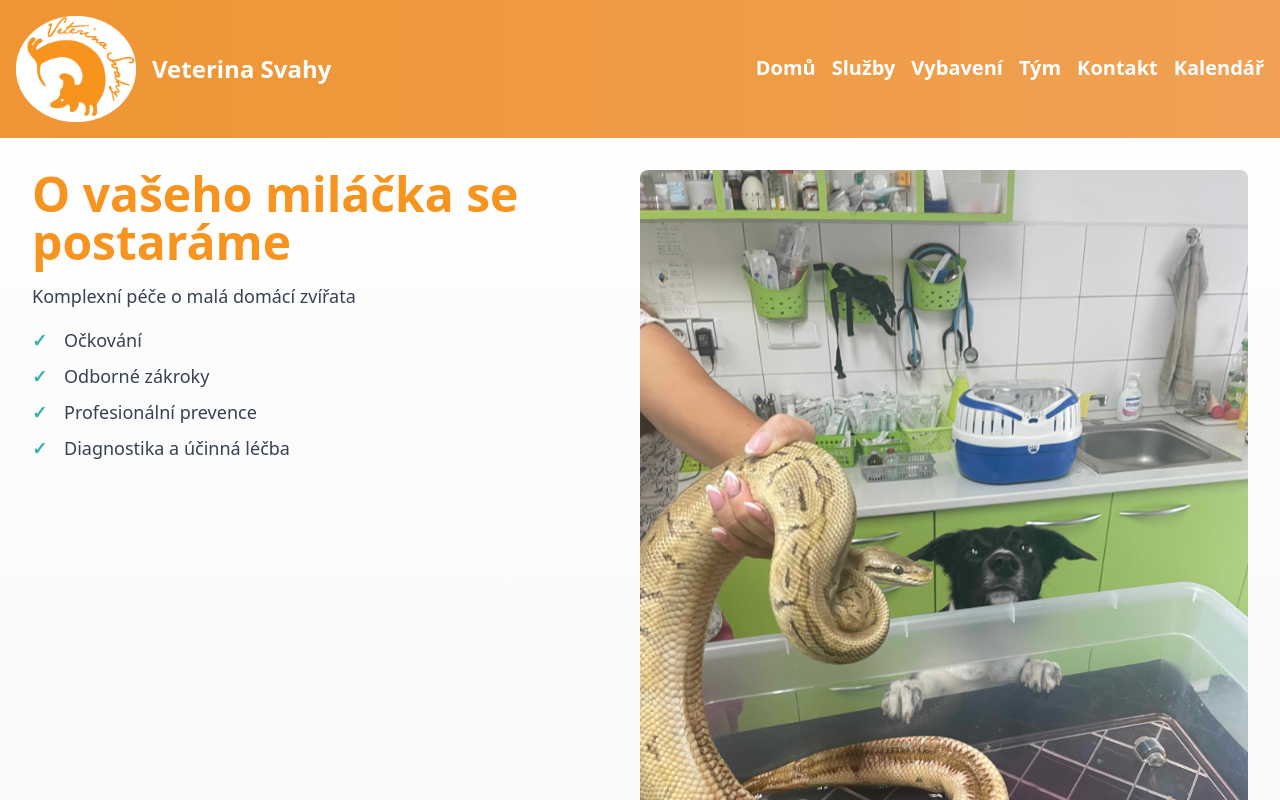
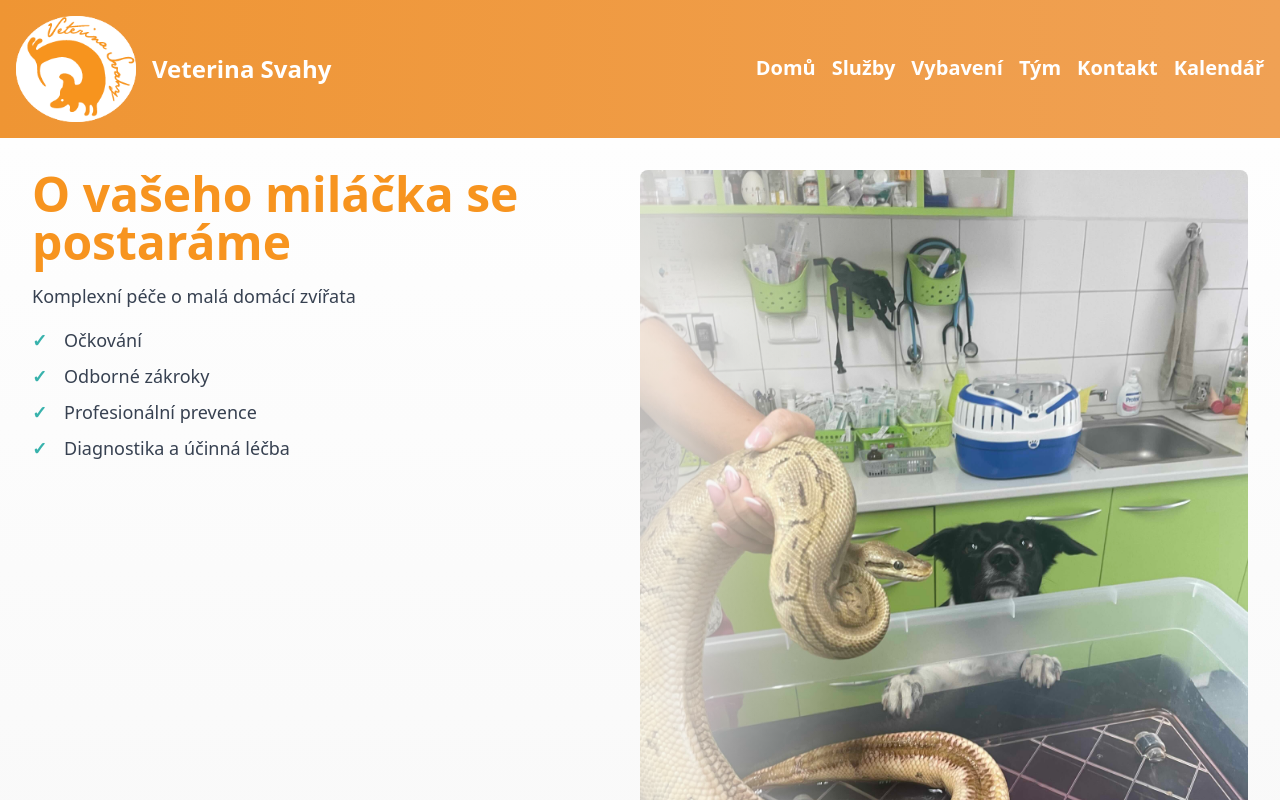
Before and after one commit to ajtyrunner/veterinarni-ordinace, a Next.js app: page / in a window 1280 px wide. Shown: the top 800 px of the page. Built offline with nearby package versions, Linux system fonts and the light colour scheme.

Commit message:
home image improvements

```diff
--- a/src/app/globals.css
+++ b/src/app/globals.css
@@ -80,10 +80,10 @@ a {
 
 .home-image {
   @apply rounded-lg w-full md:w-1/2;
-  background: linear-gradient(to left, rgba(245, 245, 245, 0.7) 30%, var(--background-color)), url('/images/dogs.jpg') center/cover no-repeat;
+  background: linear-gradient(to right, rgba(245, 245, 245, 0.7) 5%, transparent 40%), url('/images/dogs.jpg') center/cover no-repeat;
   display: flex;
   align-items: flex-start;
-  height: 50%; /* Nastavení poloviční výšky oproti původní velikosti */
+  height: 800px; /* Nastavení konkrétní výšky obrázku */
 }
 
 /* Styly pro nadpisy na domovské stránce */
--- a/src/app/page.tsx
+++ b/src/app/page.tsx
@@ -2,7 +2,6 @@ import React from 'react';
 import Header from '@/components/Header';
 import Footer from '@/components/Footer';
 import OpeningHours from '@/components/OpeningHours';
-import Image from 'next/image';
 
 export default function Home() {
   return (
@@ -22,14 +21,7 @@ export default function Home() {
               </ul>
             </div>
             <div className="home-image">
-              <Image
-                src="/images/dogs.jpg"
-                alt="Dogs"
-                layout="responsive"
-                width={640}
-                height={480}
-                className="rounded-lg"
-              />
+              {/* Nahradíme Image komponentu divem s pozadím */}
             </div>
           </div>
         </div>
```
